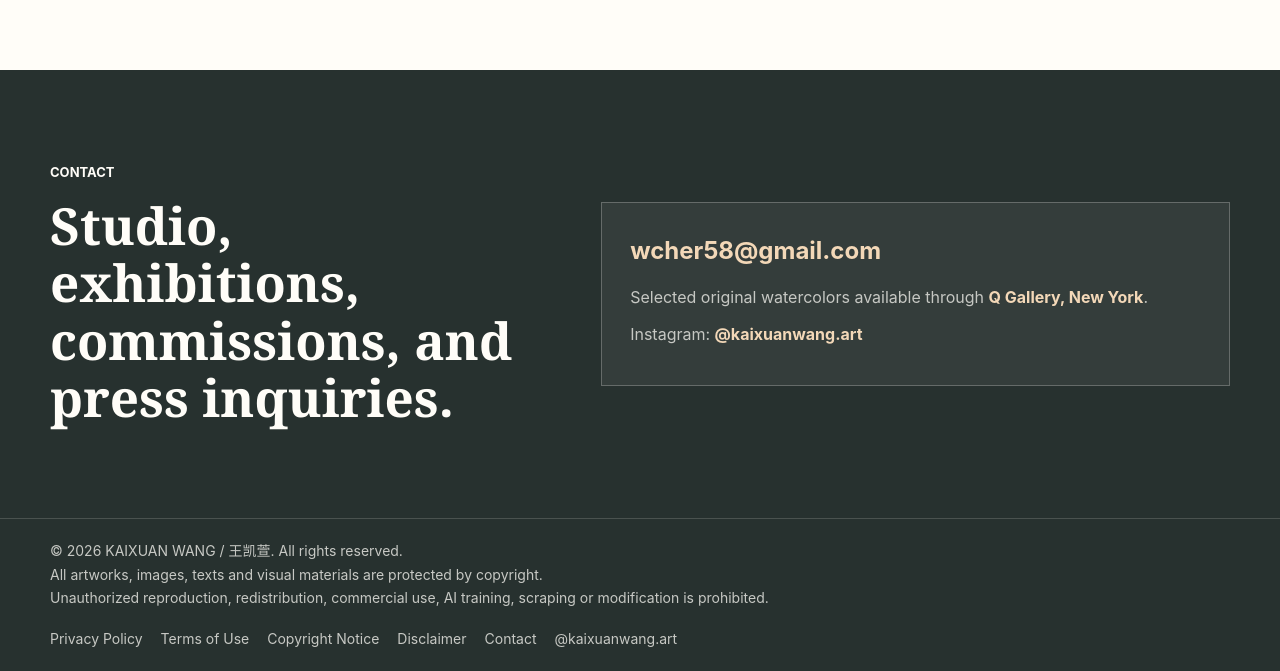
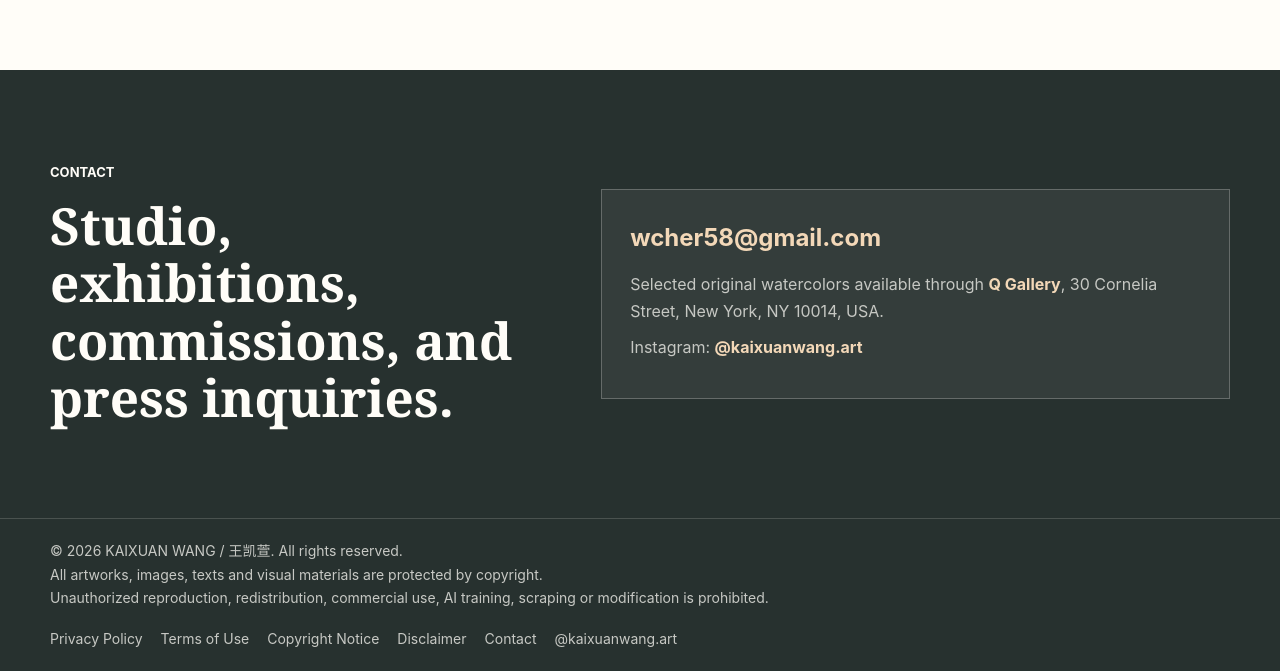
Before and after one commit to CherWart/CherWart.github.io, a plain HTML site: page index.html in a window 1280 px wide. Shown: the part 6521-7192 px from the top of the page. Drawn offline with Linux system fonts and the light colour scheme.

Commit message:
Add Q Gallery New York street address to bilingual website contact link

```diff
--- a/index.html
+++ b/index.html
@@ -481,7 +481,7 @@
         </div>
         <div class="contact-panel">
           <a href="mailto:wcher58@gmail.com">wcher58@gmail.com</a>
-          <p><span data-i18n="en">Selected original watercolors available through <a class="contact-inline-link" href="https://q-g.com/artists/kaixuan-wang" target="_blank" rel="noopener noreferrer">Q Gallery, New York</a>.</span><span data-i18n="zh">部分水彩原作可通过纽约 <a class="contact-inline-link" href="https://q-g.com/artists/kaixuan-wang" target="_blank" rel="noopener noreferrer">Q Gallery 画廊</a> 查看及购买。</span></p>
+          <p><span data-i18n="en">Selected original watercolors available through <a class="contact-inline-link" href="https://q-g.com/artists/kaixuan-wang" target="_blank" rel="noopener noreferrer">Q Gallery</a>, 30 Cornelia Street, New York, NY 10014, USA.</span><span data-i18n="zh">部分水彩原作可通过 <a class="contact-inline-link" href="https://q-g.com/artists/kaixuan-wang" target="_blank" rel="noopener noreferrer">Q Gallery 画廊</a> 查看及购买。画廊地址：美国纽约州纽约市 Cornelia Street 30号，邮编10014。</span></p>
           <p><span data-i18n="en">Instagram: <a class="contact-inline-link" href="https://www.instagram.com/kaixuanwang.art/" target="_blank" rel="noopener noreferrer" aria-label="Instagram @kaixuanwang.art (opens in a new tab)">@kaixuanwang.art</a></span><span data-i18n="zh">Instagram：<a class="contact-inline-link" href="https://www.instagram.com/kaixuanwang.art/" target="_blank" rel="noopener noreferrer" aria-label="Instagram @kaixuanwang.art（在新标签页打开）">@kaixuanwang.art</a></span></p>
         </div>
       </div>
```
